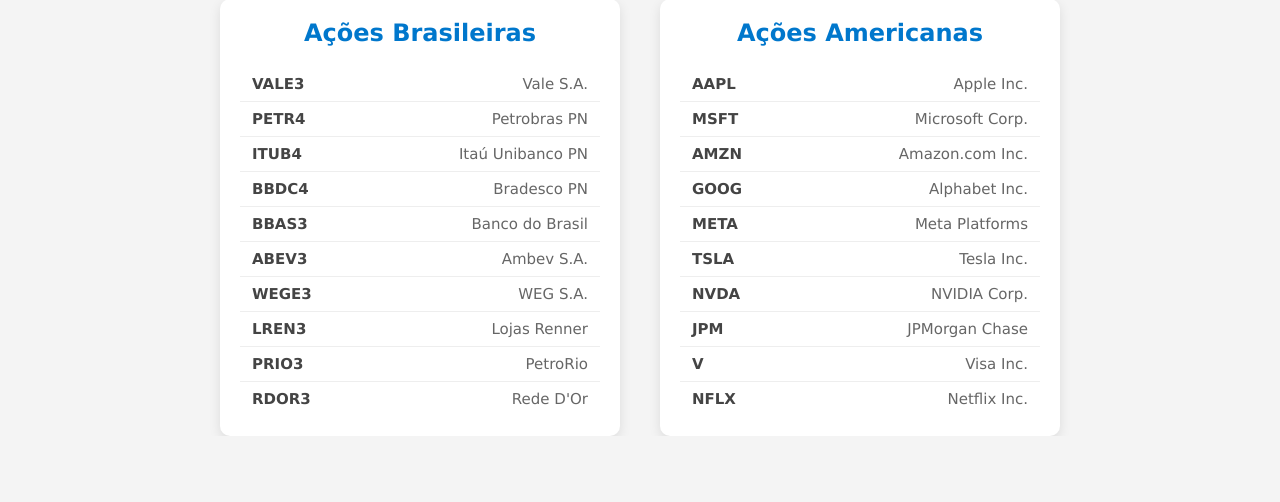
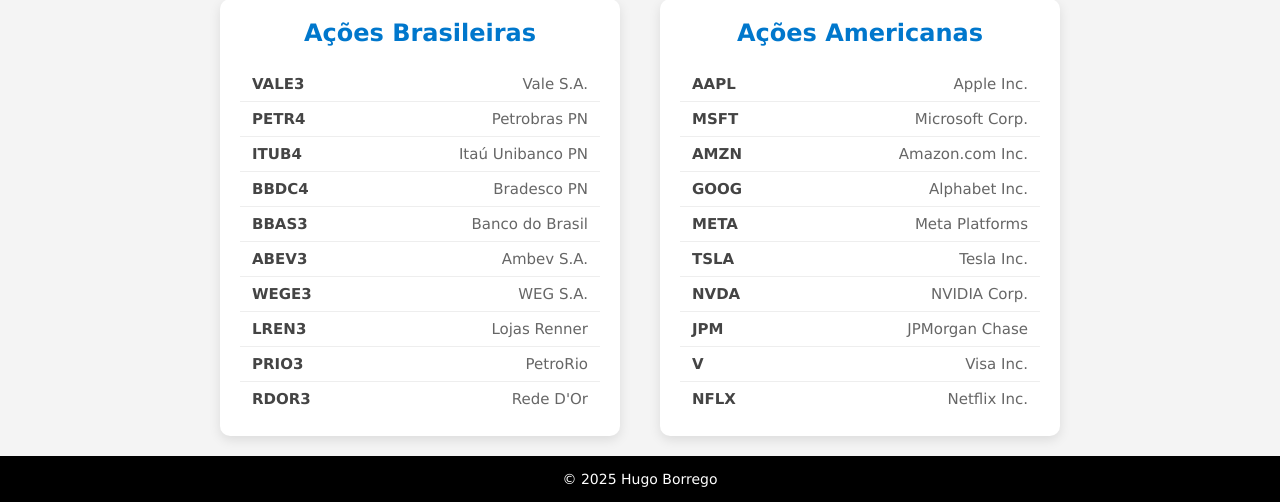
Before and after one commit to HugoBorrego/robo-trader, a Flask app: page / in a window 1280 px wide. Shown: the part 1020-1522 px from the top of the page. Before the commit the page ends 1456 px from the top, so only its background shows below. Run offline with Flask 3, Linux system fonts and the light colour scheme.

Commit message:
Update/Acrescentando o Footer

```diff
--- a/static/style.css
+++ b/static/style.css
@@ -147,7 +147,7 @@ button:hover {
 .lista {
     background: #fff;
     border-radius: 10px;
-      box-shadow: 0 4px 12px rgba(0,0,0,0.1);
+    box-shadow: 0 4px 12px rgba(0, 0, 0, 0.1);
     padding: 20px;
     width: 400px;
 }
@@ -187,6 +187,18 @@ button:hover {
     color: #666;
 }
 
+footer {
+    background-color: #000000;
+    padding: 15px;
+    margin-top: 20px;
+}
+
+footer p {
+    font-size: 14px;
+    color: #fff;
+    text-align: center;
+}
+
 @media screen and (min-width: 1025px) {
     .analise {
         grid-template-columns: 1fr 1fr;
@@ -204,7 +216,8 @@ button:hover {
         align-items: center;
     }
 
-    input, button {
+    input,
+    button {
         width: 90%;
     }
 
@@ -235,7 +248,8 @@ button:hover {
         gap: 1rem;
     }
 
-    input, button {
+    input,
+    button {
         width: 100%;
     }
 
--- a/templates/index.html
+++ b/templates/index.html
@@ -98,7 +98,9 @@
             </ul>
         </div>
     </div>
-
+    <footer>
+        <p>&copy; 2025 Hugo Borrego</p>
+    </footer>
 </body>
 
 </html>
```
Lines whose indentation alone changed are shown as unchanged.
